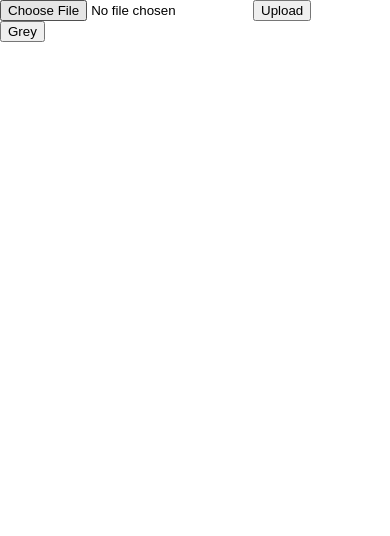
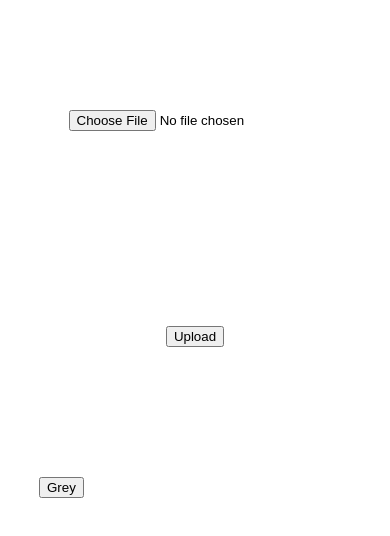
Before and after one commit to mshahanwaz/ip-app, a React (Create React App) app: page / in a window 390 px wide. Shown: the top 536 px of the page. Built offline with nearby package versions, Linux system fonts and the light colour scheme.

Commit message:
Update ImageDesign.css

```diff
--- a/src/ImageDesign.css
+++ b/src/ImageDesign.css
@@ -1,3 +1,67 @@
-.imageDesign__hide {
-    display: none;
+.imageDesign {
+  height: 100vh;
+  padding: 0 10vw;
+  display: grid;
+  grid-template-columns: 1fr 1fr;
+  gap: 10px;
 }
+
+.imageDesign__upload {
+  display: grid;
+  place-items: center;
+}
+
+#imageDesign__fileUpload {
+  opacity: 0;
+  width: 0.1px;
+  height: 0.1px;
+}
+
+.imageDesign__inputFile label {
+  display: inline-block;
+  border: 3px dashed;
+  padding: 10vw;
+  border-radius: 20px;
+  color: rgb(219, 219, 219);
+  cursor: pointer;
+}
+
+.imageDesign__image {
+  display: grid;
+  place-items: center;
+}
+
+.imageDesign__image img {
+  max-width: 30vw;
+  max-height: 30vw;
+  padding: 5px;
+  background: #7e00e6;
+  box-shadow: 9px 9px 18px #6900bf, -9px -9px 18px #9300ff;
+  transition: all 0.5s;
+}
+
+.imageDesign__image p {
+  padding-bottom: 15px;
+  text-align: center;
+}
+
+@media screen and (max-width: 654px) {
+  .imageDesign {
+    grid-template-columns: none;
+    grid-template-rows: 1fr 1fr;
+    margin-top: 20px;
+  }
+  .imageDesign__options {
+    padding: 30px 0;
+  }
+  .imageDesign__inputFile label {
+    padding: 20vw;
+  }
+  .imageDesign__image img {
+    max-width: 100%;
+    max-height: 100%;
+  }
+  .imageDesign__image {
+    row-gap: 15px;
+  }
+}
```
